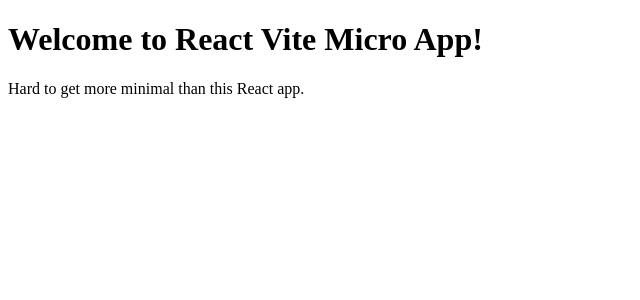
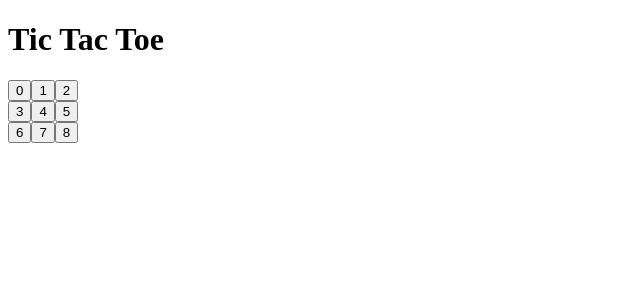
Before and after one commit to ziyashaikh/tictactoe, a React (Vite) app: page / in a window 1280 px wide. Shown: the top 300 px of the page, without its empty margins (0-640 px from the left). Built offline with nearby package versions, Linux system fonts and the light colour scheme.

Commit message:
created board and square com

```diff
--- a/src/App.jsx
+++ b/src/App.jsx
@@ -1,8 +1,10 @@
-import React from "react";
+import React from 'react';
+import Board from './components/Board';
 
-export default () => (
-  <>
-    <h1>Welcome to React Vite Micro App!</h1>
-    <p>Hard to get more minimal than this React app.</p>
-  </>
+const App = () => (
+  <div>
+    <h1>Tic Tac Toe</h1>
+    <Board />
+  </div>
 );
+export default App;
--- /dev/null
+++ b/src/components/Board.jsx
@@ -0,0 +1,25 @@
+import React from 'react';
+import Square from './Square';
+const Board = () => {
+  return (
+    <div>
+      <div>
+        <Square value={0} />
+        <Square value={1} />
+        <Square value={2} />
+      </div>
+      <div>
+        <Square value={3} />
+        <Square value={4} />
+        <Square value={5} />
+      </div>
+      <div>
+        <Square value={6} />
+        <Square value={7} />
+        <Square value={8} />
+      </div>
+    </div>
+  );
+};
+
+export default Board;
--- /dev/null
+++ b/src/components/Square.jsx
@@ -0,0 +1,7 @@
+import React from 'react';
+
+const Square = ({ value }) => {
+  return <button type="button">{value}</button>;
+};
+
+export default Square;
```
